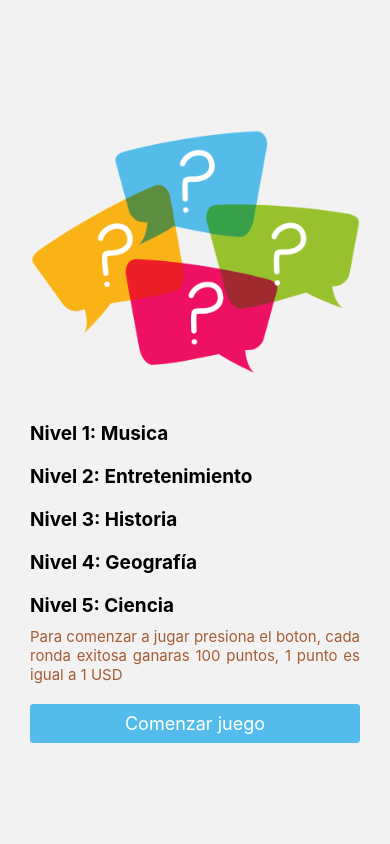
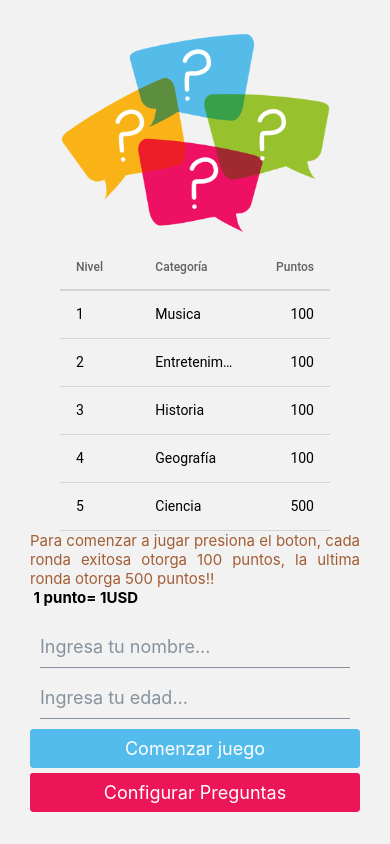
Before and after one commit to KevinMendozaG/contest, a React Native app: screen /welcomePage in a window 390 px wide. Built offline with nearby package versions, Linux system fonts and the light colour scheme.

Commit message:
database playerInfo
Se agrego la función de agregar los datos del jugador en la base de datos firebase

```diff
--- a/package.json
+++ b/package.json
@@ -21,6 +21,7 @@
     "react-native": "https://github.com/expo/react-native/archive/sdk-42.0.0.tar.gz",
     "react-native-elements": "^3.4.2",
     "react-native-gesture-handler": "~1.10.2",
+    "react-native-paper": "^4.9.2",
     "react-native-safe-area-context": "3.2.0",
     "react-native-screens": "~3.4.0",
     "react-native-web": "~0.13.12"
--- a/screens/PlayGame.js
+++ b/screens/PlayGame.js
@@ -4,13 +4,13 @@ import { useFocusEffect } from '@react-navigation/core'
 import { Button, ListItem } from 'react-native-elements'
 import { map } from 'lodash'
 
-import { getQuestion } from '../utils/actions'
+import { addDocumentWithoutId, getQuestion } from '../utils/actions'
 import Loading from '../components/Loading'
 import Modal from '../components/Modal'
 
 export default function PlayGame({ navigation, route }) {
-    const { level, points } = route.params
-    const [controlLevel, setControlLevel] = useState(level)
+    const { points, playerName, playerAge } = route.params
+    const [controlLevel, setControlLevel] = useState(1)
     const [controlPoints, setControlPoints] = useState(points)
     const [question, setQuestion] = useState("")
     const [answers, setAnswers] = useState([])
@@ -115,16 +115,28 @@ export default function PlayGame({ navigation, route }) {
         setShowLoseModal(true)
     }
 
+    const savePlayerData = async() => {
+        //const [data, setData] = useState({playerName: playerName, playerAge: playerAge, roundReached: controlLevel, pointsWon: controlPoints})
+        const data= {playerName: playerName, playerAge: playerAge, roundReached: controlLevel-1, pointsWon: controlPoints}
+        const response = await addDocumentWithoutId("playersInfo", data)
+                if(response.statusResponse){
+                    console.log("info del juegador guardada")
+                }
+        navigation.navigate("welcomePage")
+    }
+
     return (
         controlLevel==6
-                ? <View>
+                ?
+
+                <View>
                 <Text style={styles.title}>Felicidades!</Text>
                 <Text style={styles.title}>Llegaste a la ronda {controlLevel-1} y ganaste {controlPoints}USD</Text>
                 <Button
                     title="Volver a pantalla principal"
                     containerStyle={styles.btnContainer}
                     buttonStyle={styles.btn}
-                    onPress={() => navigation.navigate("welcomePage")}
+                    onPress={() => savePlayerData()}
                 />
             </View>
                 :
@@ -159,14 +171,30 @@ export default function PlayGame({ navigation, route }) {
             />
             <Modal isVisible={showLoseModal} setVisible={setShowLoseModal}>
                 {
-                    <Lose controlLevel={controlLevel} answers={answers} correctAnswer={correctAnswer} setVisible={setShowLoseModal} navigation={navigation} wonPoints={controlPoints} exitButton={exitButton}/>
+                    <Lose playerName={playerName} playerAge={playerAge} controlLevel={controlLevel} answers={answers} correctAnswer={correctAnswer}
+                    setVisible={setShowLoseModal} navigation={navigation} wonPoints={controlPoints} exitButton={exitButton}/>
                 }
             </Modal>
         </View>
     )
 }
 
-function Lose({controlLevel, answers, correctAnswer, setVisible, navigation, wonPoints,exitButton}){
+function Lose({playerName, playerAge, controlLevel, answers, correctAnswer, setVisible, navigation, wonPoints,exitButton}){
+
+    const [data, setData] = useState({playerName: playerName, playerAge: playerAge, roundReached: controlLevel-1, pointsWon: wonPoints})
+
+    useFocusEffect(
+        useCallback(() => {
+            (async() =>{
+                // setLoading(true)
+                const response = await addDocumentWithoutId("playersInfo", data)
+                if(response.statusResponse){
+                    console.log("info del juegador guardada")
+                }
+                // setLoading(false)
+            })()
+        }, [])
+    )
 
     return(
         exitButton
--- a/screens/WelcomePage.js
+++ b/screens/WelcomePage.js
@@ -1,15 +1,50 @@
 import React, {useState} from 'react'
-import { StyleSheet, Text, ScrollView, Image } from 'react-native'
-import { Button } from 'react-native-elements'
+import { StyleSheet, Text, ScrollView, Image, View } from 'react-native'
+import { Button, Input } from 'react-native-elements'
 import { useNavigation } from '@react-navigation/native'
+import { DataTable } from 'react-native-paper'
+import { isEmpty } from 'lodash';
 
 export default function WelcomePage() {
     const [level, setLevel] = useState(1)
     const [points, setPoints] = useState(0)
+    const [formData, setFormData] = useState(defaultFormValues())
+    const [errorName, setErrorName] = useState("")
+    const [errorAge, setErrorAge] = useState("")
 
     const navigation = useNavigation()
 
+    const onChange = (e, type) => {
+        setFormData({...formData, [type]: e.nativeEvent.text})
+
+    }
+
+    const startGame = () =>{
+        if (!validateData()){
+            return;
+        }
+        navigation.navigate("playGame", {points : points, playerName: formData.name, playerAge: formData.age})
+    }
+
+    const validateData = () =>{
+        setErrorName("")
+        setErrorAge("")
+        let isValid = true
+
+        if(isEmpty(formData.name)){
+            setErrorName("Debes ingresar tu nombre")
+            isValid = false
+        }
+
+        if(isEmpty(formData.age)){
+            setErrorAge("Debes ingresar tu edad")
+            isValid = false
+        }
+        return isValid
+    }
+
     return (
+
         <ScrollView
             centerContent
             style={styles.viewBody}
@@ -19,25 +54,81 @@ export default function WelcomePage() {
                 resizeMode="contain"
                 style={styles.image}
             />
-            <Text style={styles.title}>Nivel 1: Musica{/* Nivel 2: TV Nivel 3: Matematicas Nivel 4: Historia
-            Nivel 5: Fisica */}
-            </Text>
-            <Text style={styles.title}>Nivel 2: Entretenimiento</Text>
-            <Text style={styles.title}>Nivel 3: Historia</Text>
-            <Text style={styles.title}>Nivel 4: Geografía</Text>
-            <Text style={styles.title}>Nivel 5: Ciencia</Text>
+            <View style={styles.container}>
+            <DataTable>
+                <DataTable.Header >
+                <DataTable.Title>Nivel</DataTable.Title>
+                <DataTable.Title>Categoría</DataTable.Title>
+                <DataTable.Title numeric>Puntos</DataTable.Title>
+                </DataTable.Header>
+
+                <DataTable.Row>
+                <DataTable.Cell>1</DataTable.Cell>
+                <DataTable.Cell>Musica</DataTable.Cell>
+                <DataTable.Cell numeric>100</DataTable.Cell>
+                </DataTable.Row>
+
+                <DataTable.Row>
+                <DataTable.Cell>2</DataTable.Cell>
+                <DataTable.Cell>Entretenimiento</DataTable.Cell>
+                <DataTable.Cell numeric>100</DataTable.Cell>
+                </DataTable.Row>
+
+                <DataTable.Row>
+                <DataTable.Cell>3</DataTable.Cell>
+                <DataTable.Cell>Historia</DataTable.Cell>
+                <DataTable.Cell numeric>100</DataTable.Cell>
+                </DataTable.Row>
+
+                <DataTable.Row>
+                <DataTable.Cell>4</DataTable.Cell>
+                <DataTable.Cell>Geografía</DataTable.Cell>
+                <DataTable.Cell numeric>100</DataTable.Cell>
+                </DataTable.Row>
+
+                <DataTable.Row>
+                <DataTable.Cell>5</DataTable.Cell>
+                <DataTable.Cell>Ciencia</DataTable.Cell>
+                <DataTable.Cell numeric>500</DataTable.Cell>
+                </DataTable.Row>
+
+            </DataTable>
+            </View>
             <Text style={styles.description}>
                 Para comenzar a jugar presiona el boton,
-                cada ronda exitosa ganaras 100 puntos, 1 punto es igual a 1 USD
-
+                cada ronda exitosa otorga 100 puntos, la ultima ronda otorga 500 puntos!!
             </Text>
+            <Text style={styles.title}> 1 punto= 1USD </Text>
+            <Input
+                containerStyle={styles.input}
+                placeholder= "Ingresa tu nombre..."
+                onChange= {(e) => onChange(e, "name")}
+                errorMessage={errorName}
+                defaultValue={formData.name}
+            />
+            <Input
+                containerStyle={styles.input}
+                placeholder= "Ingresa tu edad..."
+                onChange= {(e) => onChange(e, "age")}
+                errorMessage={errorAge}
+                defaultValue={formData.age}
+            />
             <Button
                 title="Comenzar juego"
                 buttonStyle={styles.button}
-                onPress={() => navigation.navigate("playGame", {level : level, points : points})}
+                onPress={() => startGame()}
+            />
+            <Button
+                title="Configurar Preguntas"
+                buttonStyle={{backgroundColor: "#ec1558", marginTop: 5}}
+                onPress={() => navigation.navigate("configureGame")}
             />
         </ScrollView>
     )
+}
+
+const defaultFormValues = () => {
+    return { name: "", age: ""}
 }
 
 const styles = StyleSheet.create({
@@ -45,24 +136,26 @@ const styles = StyleSheet.create({
         marginHorizontal:30
     },
     image: {
-        height: 300,
+        height: 200,
         width: "100%",
         marginBottom: 10
     },
     title: {
         fontWeight: "bold",
-        fontSize: 19,
-        marginVertical: 10,
+        fontSize: 15,
         textAlign: "justify",
-        alignItems: "flex-start"
+        alignItems: "flex-start",
+        marginBottom: 20
     },
     description: {
         textAlign: "justify",
         fontSize: 15,
-        marginBottom: 20,
         color: "#a45c34"
     },
     button: {
         backgroundColor: "#54bcec"
+    },
+    container: {
+        paddingHorizontal: 30,
     }
 })
--- a/utils/actions.js
+++ b/utils/actions.js
@@ -32,3 +32,14 @@ export const getQuestion = async(category) => {
     }
     return result
 }
+
+export const addDocumentWithoutId = async(collection, data) => {
+    const result = { statusResponse: true, error: null }
+    try {
+        await db.collection(collection).add(data)
+    } catch (error) {
+        result.statusResponse = false
+        result.error = error
+    }
+    return result
+}
```
Also changed, not shown: screens/ConfigureGame.js (added, +152 -0 lines), 2 other files (tests, documents, lock files or other folders).
